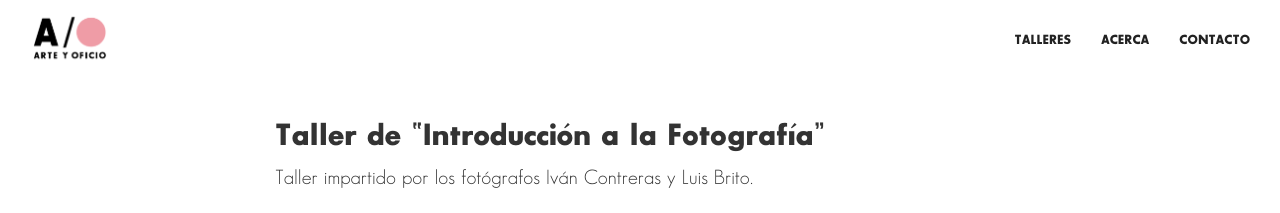
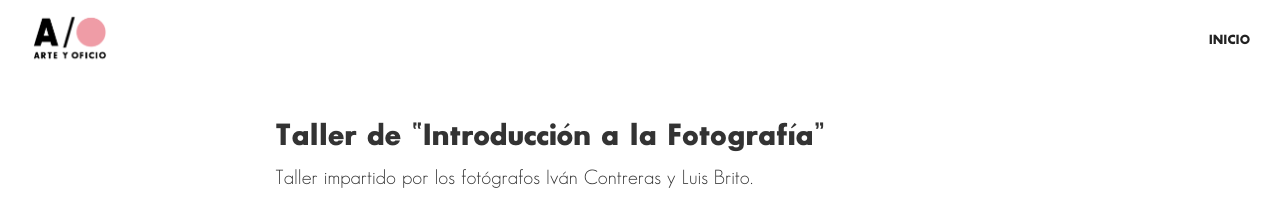
Before and after one commit to defvol/ayo, a Jekyll site: the page built from taller.md, in a window 1280 px wide. Shown: the top 213 px of the page. Built offline with Jekyll 4.4.1, drawn with Linux system fonts in a browser that asks for light colours; comment, search, counter and statistics services are not loaded.

Commit message:
Simpler navbar for pages

```diff
--- /dev/null
+++ b/_includes/nav-inner.html
@@ -0,0 +1,27 @@
+<nav id="mainNav" class="navbar navbar-default navbar-fixed-top">
+    <div class="container-fluid">
+        <!-- Brand and toggle get grouped for better mobile display -->
+        <div class="navbar-header">
+            <button type="button" class="navbar-toggle collapsed" data-toggle="collapse" data-target="#bs-example-navbar-collapse-1">
+                <span class="sr-only">Toggle navigation</span>
+                <span class="icon-bar"></span>
+                <span class="icon-bar"></span>
+                <span class="icon-bar"></span>
+            </button>
+            <a class="navbar-brand page-scroll" href={{"/" | relative_url}}>
+              <img src={{"/img/logo.png" | relative_url}} id="logo" height="80" alt="AYO">
+            </a>
+        </div>
+
+        <!-- Collect the nav links, forms, and other content for toggling -->
+        <div class="collapse navbar-collapse" id="bs-example-navbar-collapse-1">
+            <ul class="nav navbar-nav navbar-right">
+                <li>
+                    <a class="page-scroll" href="/">Inicio</a>
+                </li>
+            </ul>
+        </div>
+        <!-- /.navbar-collapse -->
+    </div>
+    <!-- /.container-fluid -->
+</nav>
--- a/_layouts/posts.html
+++ b/_layouts/posts.html
@@ -4,7 +4,7 @@
 {% include head.html %}
 
 <body id="page-top">
-  {% include nav.html %}
+  {% include nav-inner.html %}
   <section id="post">
       <div class="container">
           <div class="col-lg-8 col-lg-offset-2">
```
